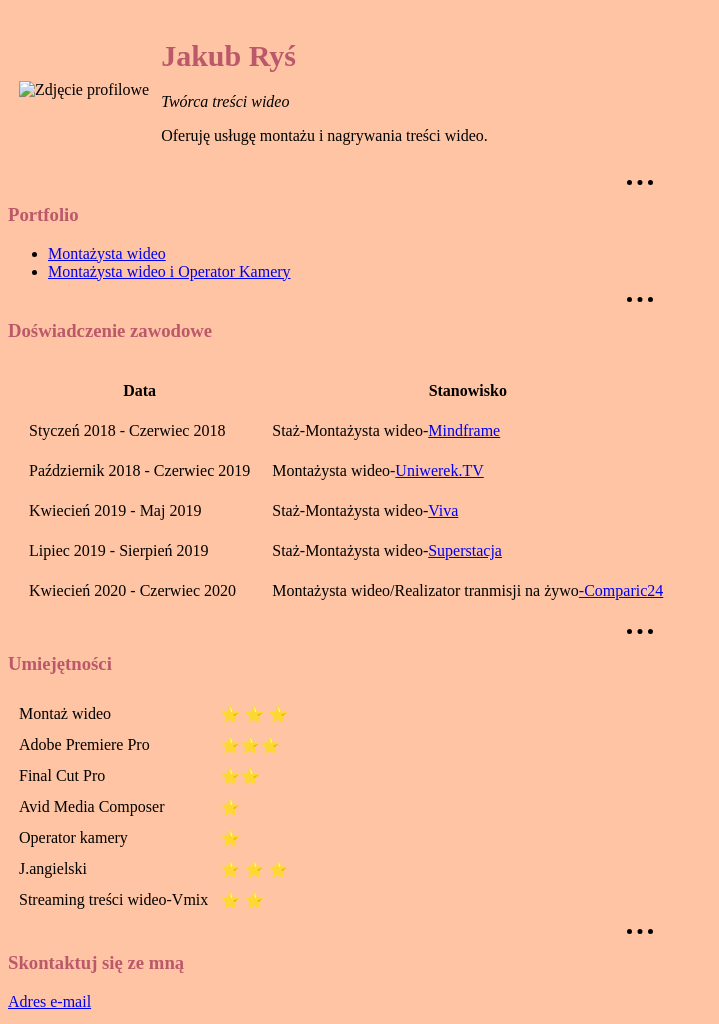
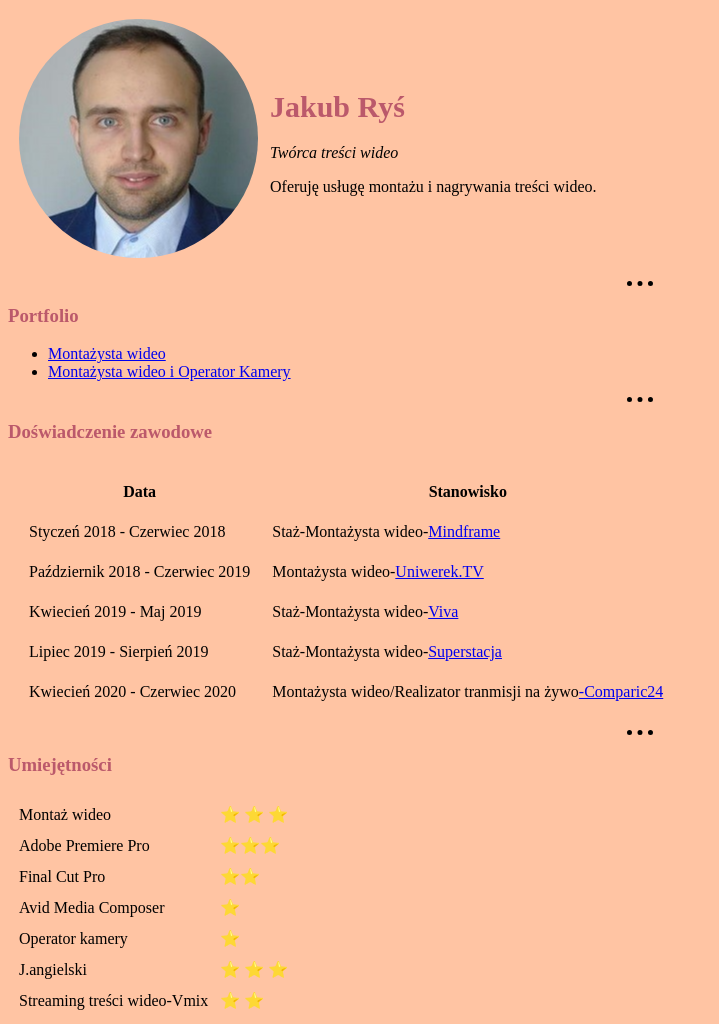
Before and after one commit to wannabefront/portfolio, a plain HTML site: page index.html in a window 1280 px wide. Shown: the top 1024 px of the page, without its empty margins (0-719 px from the left). Drawn offline with Linux system fonts and the light colour scheme.

Commit message:
Update index.html

```diff
--- a/index.html
+++ b/index.html
@@ -11,7 +11,7 @@
   <table cellspacing="10">
     <tr>
       <td>
-        <img src="profilowe.jpg" alt="Zdjęcie profilowe">
+        <img src="profilowe.png" alt="Zdjęcie profilowe">
       </td>
       <td>
         <h1>Jakub Ryś</h1>
```
